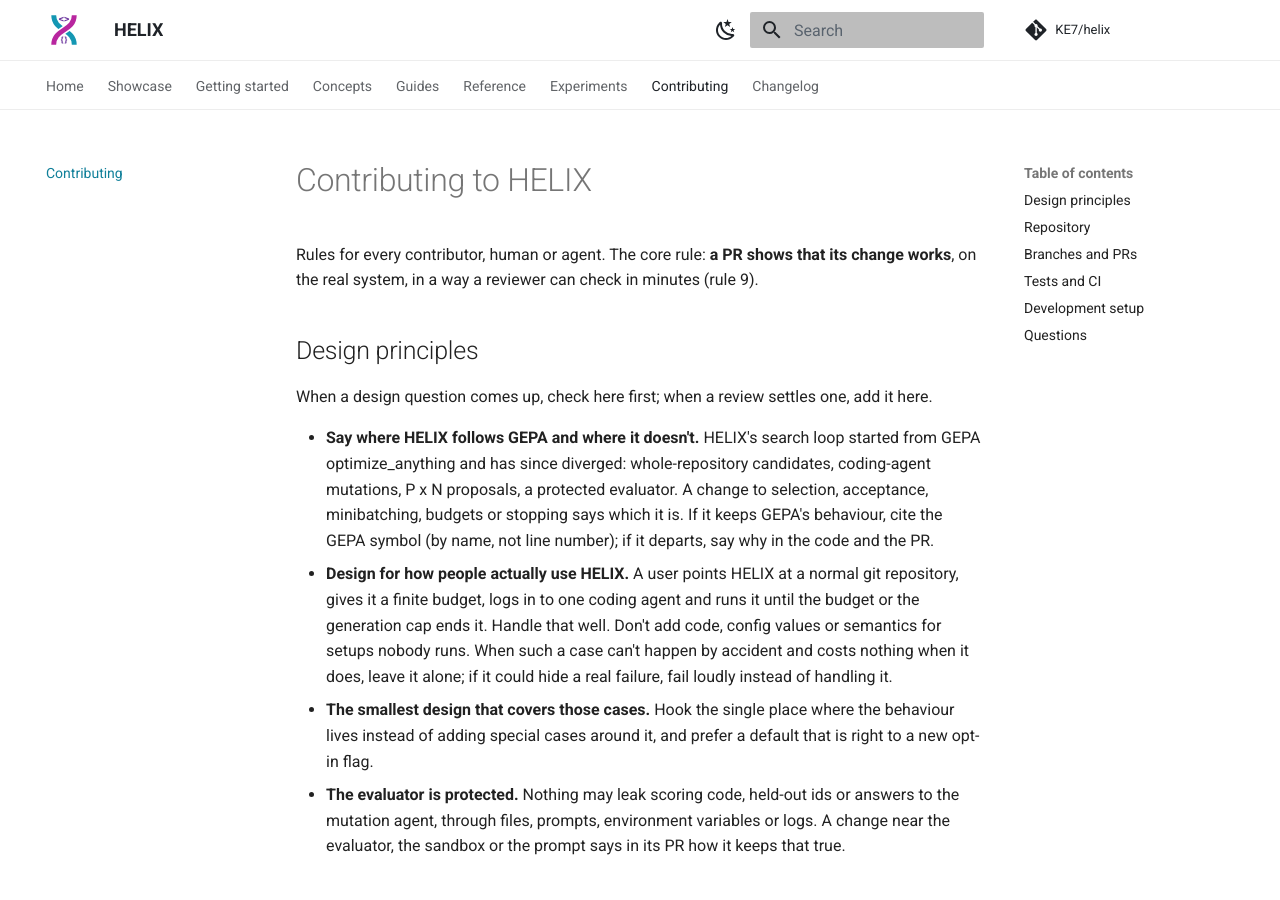
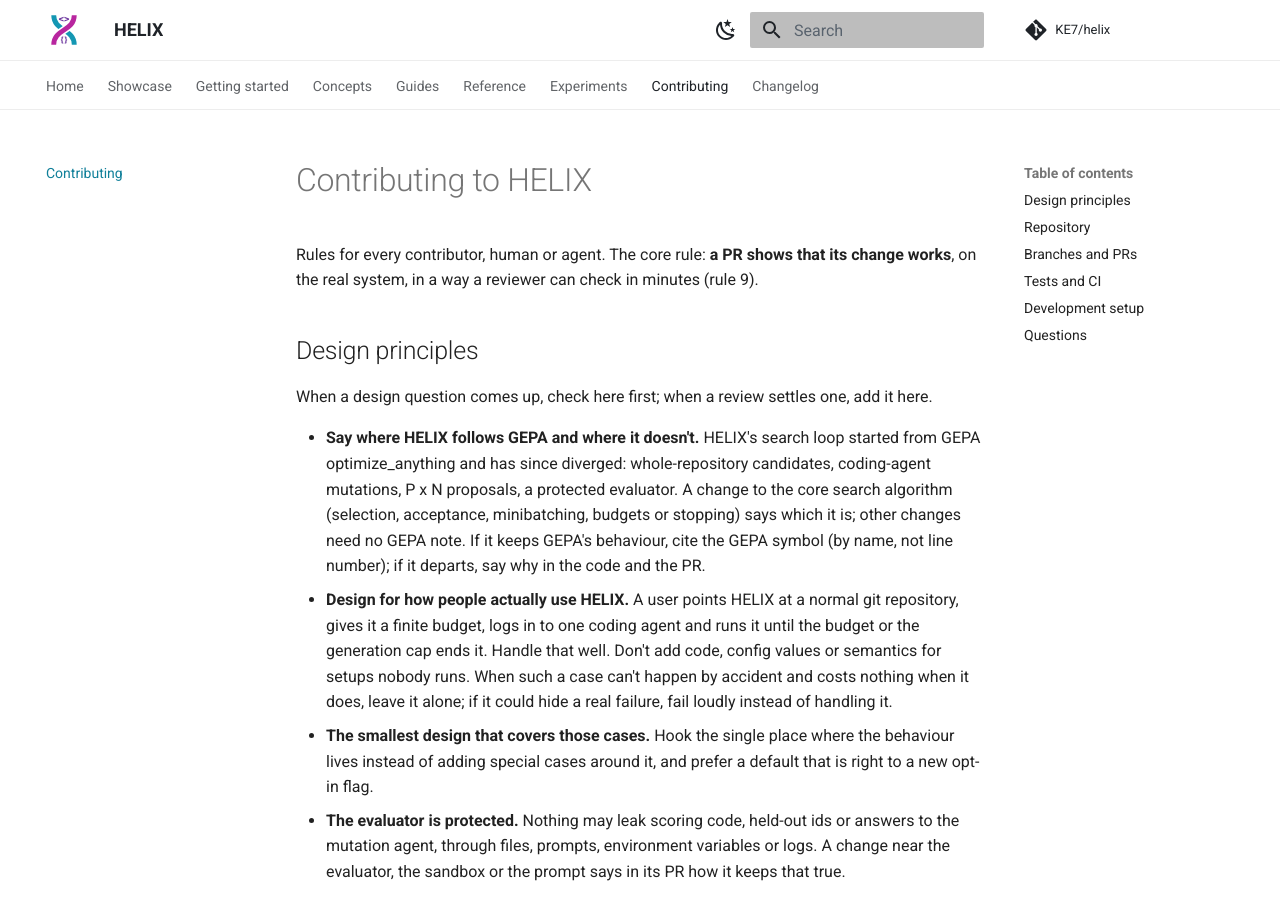
Before and after one commit to KE7/helix, an MkDocs documentation site: the page built from docs/contributing.md, in a window 1280 px wide and 900 px high. Built offline with MkDocs 1.6.1 and Material for MkDocs 9.7.7, drawn with Linux system fonts in a browser that asks for light colours; comment, search, counter and statistics services are not loaded.

Commit message:
Scope the GEPA note to core search-algorithm changes; drop it from this fix's docstring
AGENTS.md now matches CONTRIBUTING.md: say where HELIX follows or departs from GEPA only for
changes to selection, acceptance, minibatching, budgets or stopping.

Co-Authored-By: Claude Opus 5.5 <noreply@anthropic.com>

```diff
--- a/CONTRIBUTING.md
+++ b/CONTRIBUTING.md
@@ -6,7 +6,7 @@ Rules for every contributor, human or agent. The core rule: **a PR shows that it
 
 When a design question comes up, check here first; when a review settles one, add it here.
 
-- **Say where HELIX follows GEPA and where it doesn't.** HELIX's search loop started from GEPA optimize_anything and has since diverged: whole-repository candidates, coding-agent mutations, P x N proposals, a protected evaluator. A change to selection, acceptance, minibatching, budgets or stopping says which it is. If it keeps GEPA's behaviour, cite the GEPA symbol (by name, not line number); if it departs, say why in the code and the PR.
+- **Say where HELIX follows GEPA and where it doesn't.** HELIX's search loop started from GEPA optimize_anything and has since diverged: whole-repository candidates, coding-agent mutations, P x N proposals, a protected evaluator. A change to the core search algorithm (selection, acceptance, minibatching, budgets or stopping) says which it is; other changes need no GEPA note. If it keeps GEPA's behaviour, cite the GEPA symbol (by name, not line number); if it departs, say why in the code and the PR.
 - **Design for how people actually use HELIX.** A user points HELIX at a normal git repository, gives it a finite budget, logs in to one coding agent and runs it until the budget or the generation cap ends it. Handle that well. Don't add code, config values or semantics for setups nobody runs. When such a case can't happen by accident and costs nothing when it does, leave it alone; if it could hide a real failure, fail loudly instead of handling it.
 - **The smallest design that covers those cases.** Hook the single place where the behaviour lives instead of adding special cases around it, and prefer a default that is right to a new opt-in flag.
 - **The evaluator is protected.** Nothing may leak scoring code, held-out ids or answers to the mutation agent, through files, prompts, environment variables or logs. A change near the evaluator, the sandbox or the prompt says in its PR how it keeps that true.
```
Also changed, not shown: AGENTS.md (+1 -1 lines), 1 other file.
